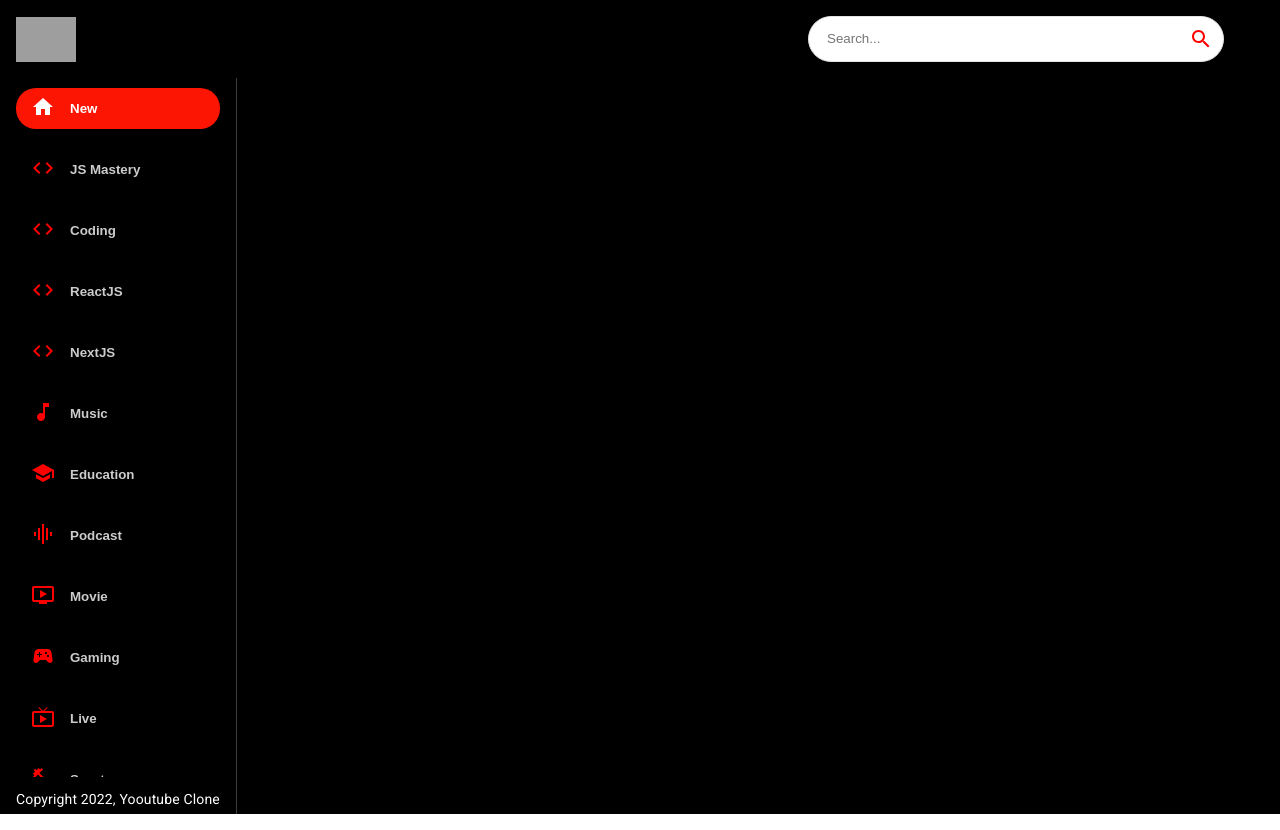
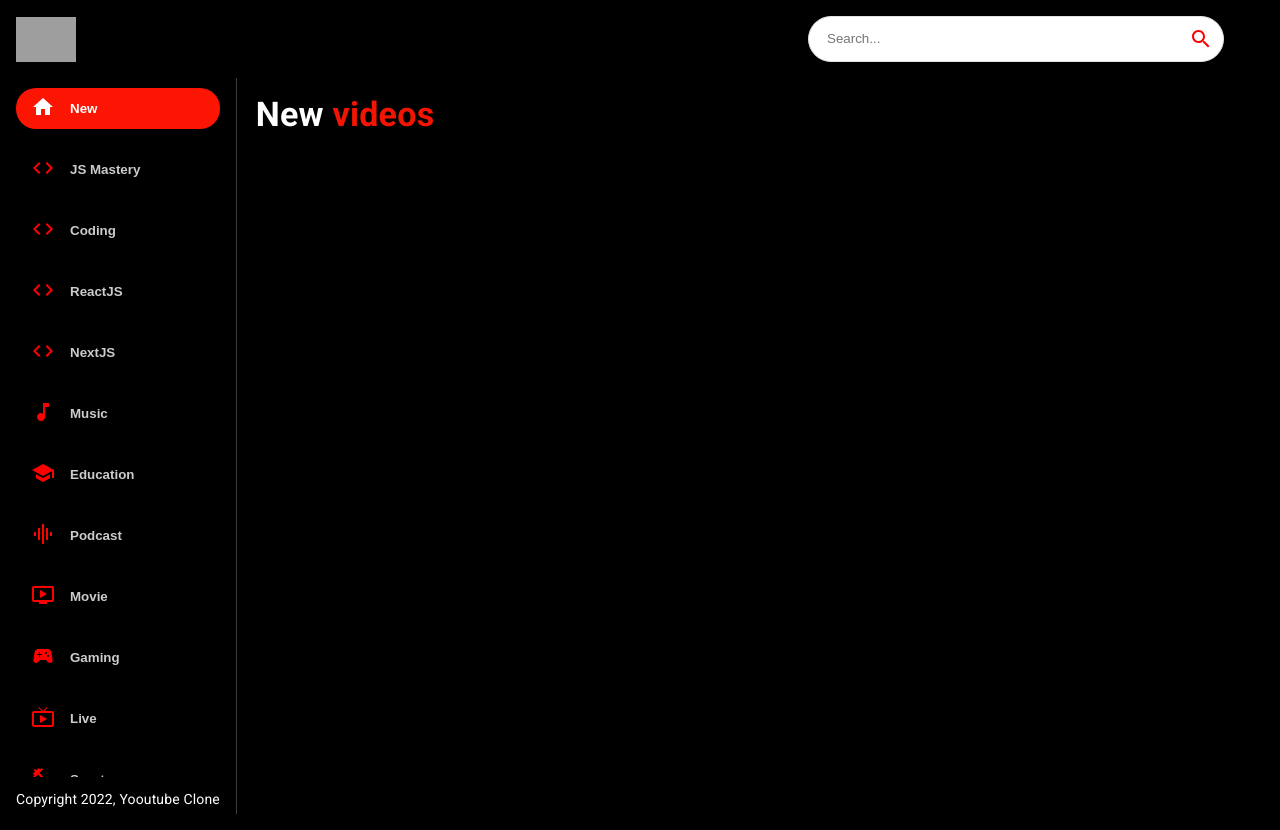
Before and after one commit to Akib7/youtube_clone, a React (Create React App) app: page / in a window 1280 px wide. Built offline with nearby package versions, Linux system fonts and the light colour scheme; grey boxes are pictures that could not be loaded.

Commit message:
working on the feed

```diff
--- a/src/components/feed/feed.jsx
+++ b/src/components/feed/feed.jsx
@@ -1,7 +1,7 @@
 import { useState, useEffect } from "react";
 
 import { Box, Stack, Typography } from "@mui/material";
-import Sidebar from "../sidebar/sidebar";
+import { Sidebar, Videos } from "../";
 
 const Feed = () => {
   return (
@@ -22,6 +22,19 @@
           Copyright 2022, Yooutube Clone
         </Typography>
       </Box>
+      '
+      <Box p={2} sx={{ overflowY: "auto", height: "90vh", flex: 2 }}>
+        <Typography
+          variant="h4"
+          fontWeight="bold"
+          mb={2}
+          sx={{ color: "white" }}
+        >
+          New <span style={{ color: "#F31503" }}>videos</span>
+        </Typography>
+
+        <Videos videos={[]} />
+      </Box>
     </Stack>
   );
 };
--- a/src/components/index.js
+++ b/src/components/index.js
@@ -5,3 +5,4 @@
 export { default as SearchFeed } from "./search-feed/search-feed";
 export { default as SeacrhBar } from "./search-bar/search-bar";
 export { default as Sidebar } from "./sidebar/sidebar";
+export { default as Videos } from "./videos/videos";
--- /dev/null
+++ b/src/components/videos/videos.jsx
@@ -0,0 +1,7 @@
+import React from "react";
+
+const Videos = () => {
+  return <div>Videos</div>;
+};
+
+export default Videos;
```
